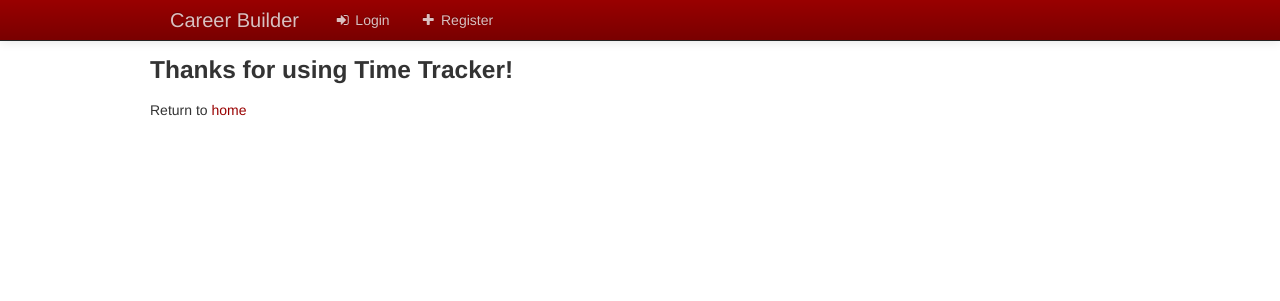
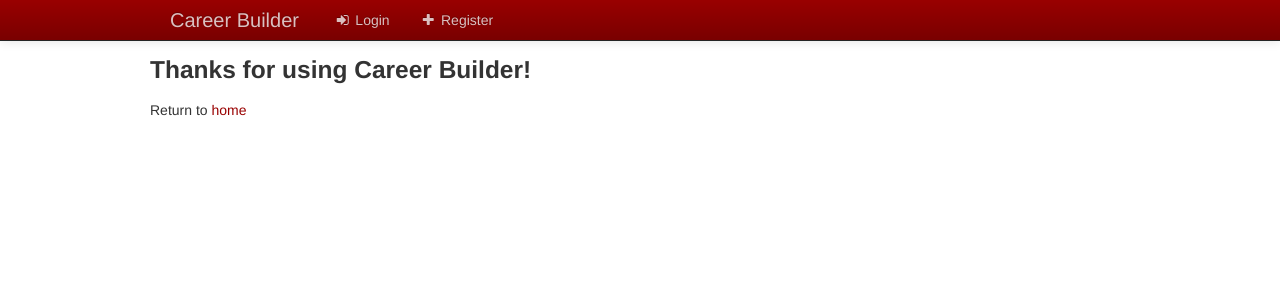
Before and after one commit to ryanzbone/ResumeBuilder, a Django app: template templates/registration/logout.html in a window 1280 px wide. Shown: the top 301 px of the page. Run offline with Django 3.2, Linux system fonts and the light colour scheme; the template is opened without the code that fills it, so the values that code supplies are empty; some libraries are stand-ins or nearby versions.

Commit message:
Changed some references to 'Time Tracker' to 'Career Builder'

```diff
--- a/templates/registration/activation_email_subject.txt
+++ b/templates/registration/activation_email_subject.txt
@@ -1 +1 @@
-Time Tracker Profile Activation: You have {{ expiration_days }} days to click the link
+Career Builder Profile Activation: You have {{ expiration_days }} days to click the link
--- a/templates/registration/login.html
+++ b/templates/registration/login.html
@@ -1,5 +1,5 @@
 {% extends "base.html" %}
-{% block title %}Time Tracker - Login{% endblock %}
+{% block title %}Career Builder - Login{% endblock %}
 
 {%block content%}
 <div class="hero-unit">
--- a/templates/registration/logout.html
+++ b/templates/registration/logout.html
@@ -1,6 +1,6 @@
 {% extends "base.html" %}
 
 {% block content %}
-<h3>Thanks for using Time Tracker!</h3>
+<h3>Thanks for using Career Builder!</h3>
 <p>Return to <a href="{% url 'today' %}">home</a></p>
 {% endblock %}
--- a/templates/registration/registration_form.html
+++ b/templates/registration/registration_form.html
@@ -1,5 +1,5 @@
 {% extends "base.html" %}
-{% block title %}Project Tracker - Registration{% endblock %}
+{% block title %}Career Builder - Registration{% endblock %}
 
 {%block content%}
     <div class="container page-content">
```
Also changed, not shown: DB/resumebuilder.db.
